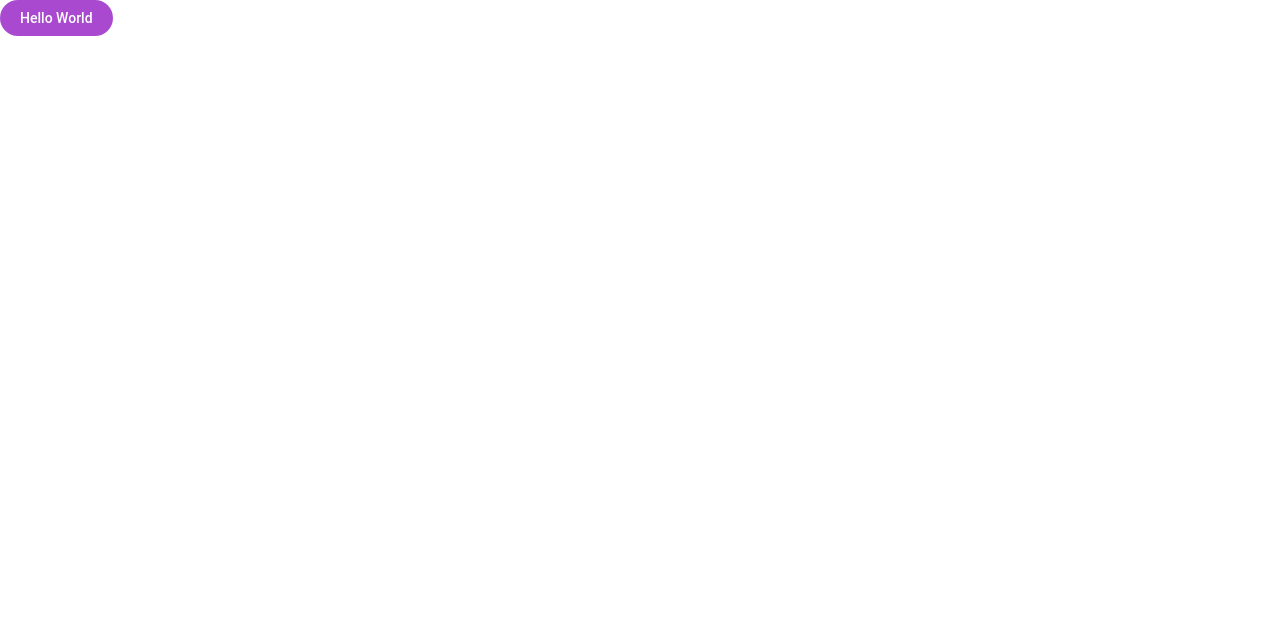
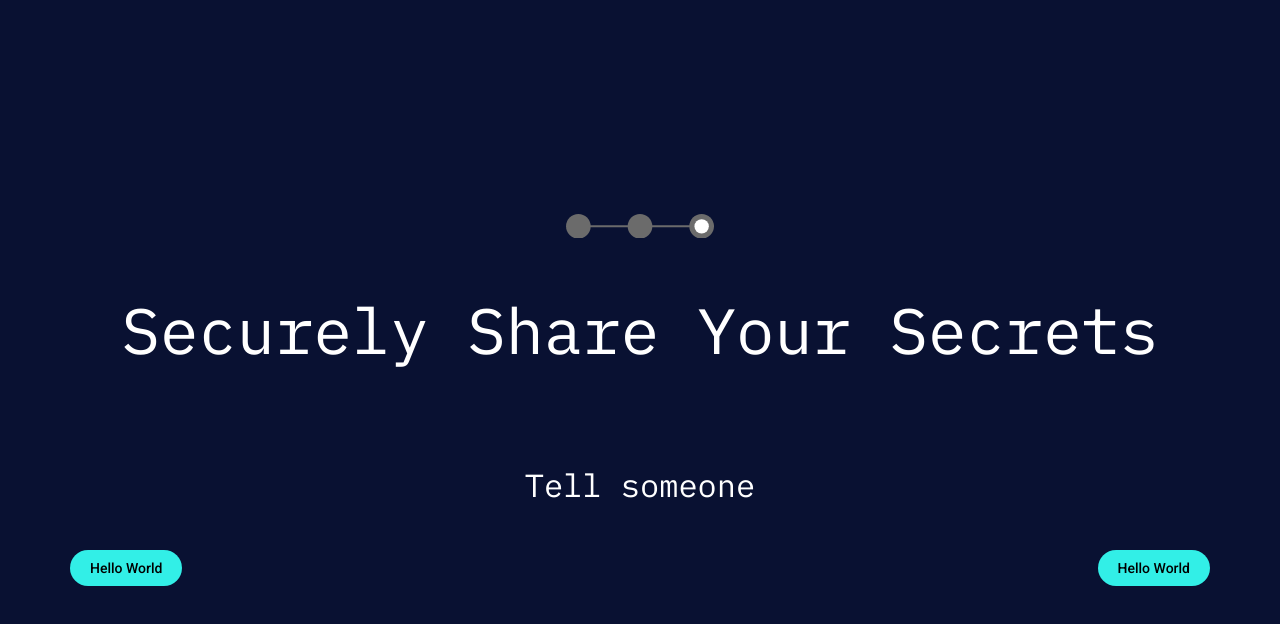
Before and after one commit to silentsilas/Attendant, a React (Create React App) app: page / in a window 1280 px wide. Shown: the top 624 px of the page. Built offline with nearby package versions, Linux system fonts and the light colour scheme.

Commit message:
Add a bunch of spacing components and h1/h2 components

```diff
--- a/public/index.html
+++ b/public/index.html
@@ -24,6 +24,15 @@
       work correctly both with client-side routing and a non-root public URL.
       Learn how to configure a non-root public URL by running `npm run build`.
     -->
+    <link
+      rel="stylesheet"
+      href="https://fonts.googleapis.com/css2?family=IBM+Plex+Mono&display=swap"
+    />
+    <link
+      rel="stylesheet"
+      href="https://fonts.googleapis.com/css2?family=Roboto:wght@400;500;700&display=swap"
+    />
+
     <title>React App</title>
   </head>
   <body>
--- a/src/App.tsx
+++ b/src/App.tsx
@@ -1,12 +1,29 @@
 import React from "react";
 
+import ProgressIndicator from "./stories/ProgressIndicator";
+import Header1 from "./stories/Header1";
+import Header2 from "./stories/Header2";
 import Button from "./stories/Button";
+
+import CenteredContainer from "./stories/CenteredContainer";
+import SpaceBetweenContainer from "./stories/SpaceBetweenContainer";
+import Spacer from "./stories/Spacer";
 
 function App() {
   return (
-    <div className="App">
-      <Button>Hello World</Button>
-    </div>
+    <CenteredContainer fullscreen>
+      <CenteredContainer wide>
+        <ProgressIndicator current={3} />
+        <Header1>Securely Share Your Secrets</Header1>
+        <Spacer />
+        <Header2>Tell someone</Header2>
+        <Spacer />
+        <SpaceBetweenContainer width100pct>
+          <Button variant="secondary">Hello World</Button>
+          <Button variant="secondary">Hello World</Button>
+        </SpaceBetweenContainer>
+      </CenteredContainer>
+    </CenteredContainer>
   );
 }
 
--- a/src/shared/styles.js
+++ b/src/shared/styles.js
@@ -3,6 +3,7 @@ export const color = {
   secondary: "#32EFE7",
   white: "#FFFFFF",
   black: "#000000",
+  background: "#091132",
 };
 
 export const typography = {
--- /dev/null
+++ b/src/stories/CenteredContainer.tsx
@@ -0,0 +1,59 @@
+import React, { FC, ReactNode } from "react";
+import styled, { css } from "styled-components";
+import CSS from "csstype";
+
+import { color } from "../shared/styles";
+
+interface CenteredContainerProps {
+  children: ReactNode | null;
+  style?: CSS.Properties;
+  fullscreen?: boolean;
+  wide?: boolean;
+}
+
+const CenteredContainer: FC<CenteredContainerProps> = ({
+  children,
+  style,
+  fullscreen = false,
+  wide = false,
+}) => {
+  return (
+    <StyledDiv style={style} fullscreen={fullscreen} wide={wide}>
+      {children}
+    </StyledDiv>
+  );
+};
+
+export default CenteredContainer;
+
+const StyledDiv = styled.div<CenteredContainerProps>`
+  height: 100vh;
+  text-align: center;
+
+  display: flex;
+  flex-direction: column;
+  justify-content: center;
+  align-items: center;
+
+  ${(props) =>
+    props.fullscreen &&
+    css`
+      width: 100vw;
+      background-color: ${color.background};
+    `}
+
+  ${(props) =>
+    !props.fullscreen &&
+    css`
+      max-width: 600px;
+      width: 100%;
+      padding: 0 30px;
+    `}
+
+    ${(props) =>
+    !props.fullscreen &&
+    props.wide &&
+    css`
+      max-width: 1200px;
+    `}
+`;
--- /dev/null
+++ b/src/stories/Header1.tsx
@@ -0,0 +1,24 @@
+import React, { FC, ReactNode } from "react";
+import styled from "styled-components";
+import CSS from "csstype";
+
+import { color, typography } from "../shared/styles";
+
+export interface Header1Props {
+  children: ReactNode | null;
+  style?: CSS.Properties;
+}
+
+const Header1: FC<Header1Props> = ({ children, style }) => {
+  return <StyledHeader1 style={style}>{children}</StyledHeader1>;
+};
+
+export default Header1;
+
+const StyledHeader1 = styled.h2<Header1Props>`
+  font-size: 6.4rem;
+  font-family: ${typography.heading};
+  font-weight: ${typography.weight.regular};
+
+  color: ${color.white};
+`;
--- /dev/null
+++ b/src/stories/Header2.tsx
@@ -0,0 +1,24 @@
+import React, { FC, ReactNode } from "react";
+import styled from "styled-components";
+import CSS from "csstype";
+
+import { color, typography } from "../shared/styles";
+
+export interface Header2Props {
+  children: ReactNode | null;
+  style?: CSS.Properties;
+}
+
+const Header2: FC<Header2Props> = ({ children, style }) => {
+  return <StyledHeader2 style={style}>{children}</StyledHeader2>;
+};
+
+export default Header2;
+
+const StyledHeader2 = styled.h2<Header2Props>`
+  font-size: 3.2rem;
+  font-family: ${typography.heading};
+  font-weight: ${typography.weight.regular};
+
+  color: ${color.white};
+`;
--- /dev/null
+++ b/src/stories/ProgressIndicator.tsx
@@ -0,0 +1,33 @@
+import React from "react";
+
+interface ProgressIndicatorProps {
+  current: 1 | 2 | 3;
+  size?: string;
+}
+
+const ProgressIndicator = ({
+  current,
+  size = "148",
+}: ProgressIndicatorProps) => {
+  const color = "#6B6B6B";
+
+  const cx1 = 12;
+  const cx2 = 72;
+  const cx3 = 132;
+
+  const currentCircleCX = current === 1 ? cx1 : current === 2 ? cx2 : cx3;
+
+  return (
+    <div>
+      <svg width={size} viewBox="0 0 144 24">
+        <line x1="6" y1="12" x2="144" y2="12" stroke={color} strokeWidth="2" />
+        <circle r="12" cx={cx1} cy="12" fill={color} />
+        <circle r="12" cx={cx2} cy="12" fill={color} />
+        <circle r="12" cx={cx3} cy="12" fill={color} />
+        <circle r="7" cx={currentCircleCX} cy="12" fill="white" />
+      </svg>
+    </div>
+  );
+};
+
+export default ProgressIndicator;
--- /dev/null
+++ b/src/stories/SpaceBetweenContainer.tsx
@@ -0,0 +1,33 @@
+import React, { FC, ReactNode } from "react";
+import styled, { css } from "styled-components";
+import CSS from "csstype";
+
+interface SpaceBetweenContainerProps {
+  children: ReactNode | null;
+  style?: CSS.Properties;
+  width100pct?: boolean;
+}
+
+const SpaceBetweenContainer: FC<SpaceBetweenContainerProps> = ({
+  children,
+  style,
+  width100pct,
+}) => {
+  return (
+    <StyledDiv style={style} width100pct={width100pct}>
+      {children}
+    </StyledDiv>
+  );
+};
+
+export default SpaceBetweenContainer;
+
+const StyledDiv = styled.div<SpaceBetweenContainerProps>`
+  display: flex;
+  justify-content: space-between;
+  ${(props) =>
+    props.width100pct &&
+    css`
+      width: 100%;
+    `}
+`;
--- /dev/null
+++ b/src/stories/Spacer.tsx
@@ -0,0 +1,18 @@
+import React, { FC, ReactNode } from "react";
+import styled from "styled-components";
+import CSS from "csstype";
+
+interface SpacerProps {
+  style?: CSS.Properties;
+  space?: string;
+}
+
+const Spacer: FC<SpacerProps> = ({ style, space = "20px" }) => {
+  return <StyledDiv style={style} space={space} />;
+};
+
+export default Spacer;
+
+const StyledDiv = styled.div<SpacerProps>`
+  height: ${(props) => props.space};
+`;
```
Also changed, not shown: 1 other file (tests, documents, lock files or other folders).
